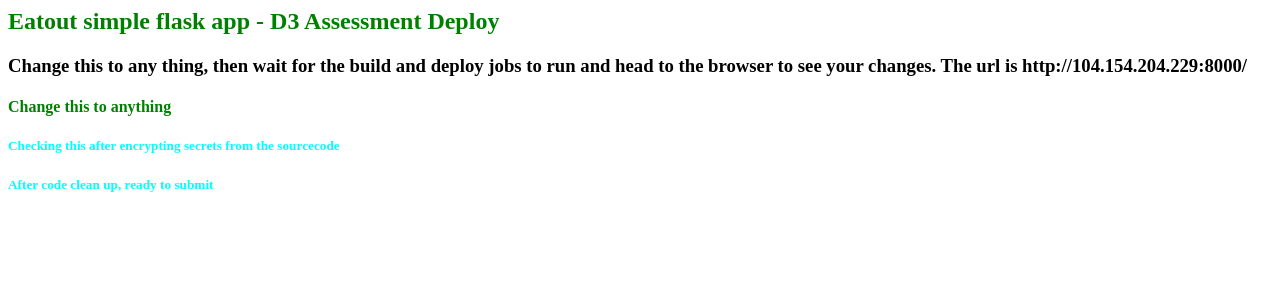
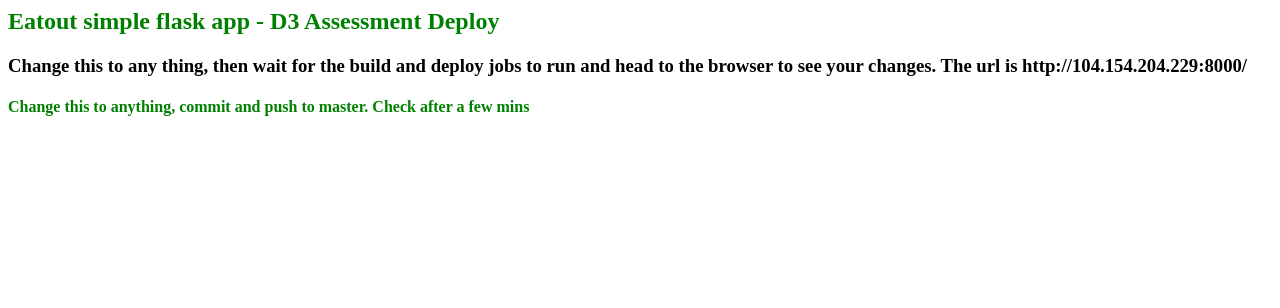
Before and after one commit to scott45/D3-assessment-deploy, a Flask app: page / in a window 1280 px wide. Shown: the top 308 px of the page. Run offline with Flask 2, Linux system fonts and the light colour scheme.

Commit message:
include change step in index.html

```diff
--- a/src/api/templates/index.html
+++ b/src/api/templates/index.html
@@ -3,8 +3,6 @@
 <body>
 <h2 style="color:Green">Eatout simple flask app - D3 Assessment Deploy</h2>
 <h3 style="color:black">Change this to any thing, then wait for the build and deploy jobs to run and head to the browser to see your changes. The url is http://104.154.204.229:8000/</h3>
-<h4 style="color:green">Change this to anything</h4>
-<h5 style="color:cyan">Checking this after encrypting secrets from the sourcecode</h5>
-<h5 style="color:cyan">After code clean up, ready to submit</h5>
+<h4 style="color:green">Change this to anything, commit and push to master. Check after a few mins</h4>
 </body>
 </html>
```
